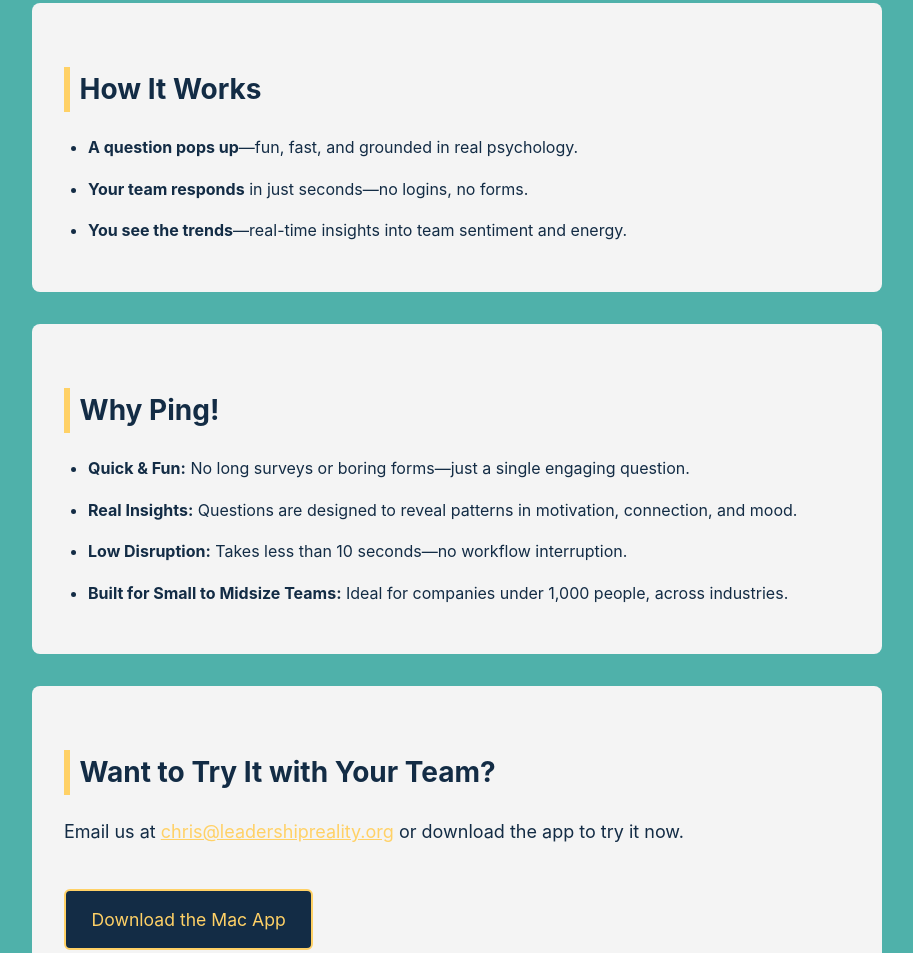
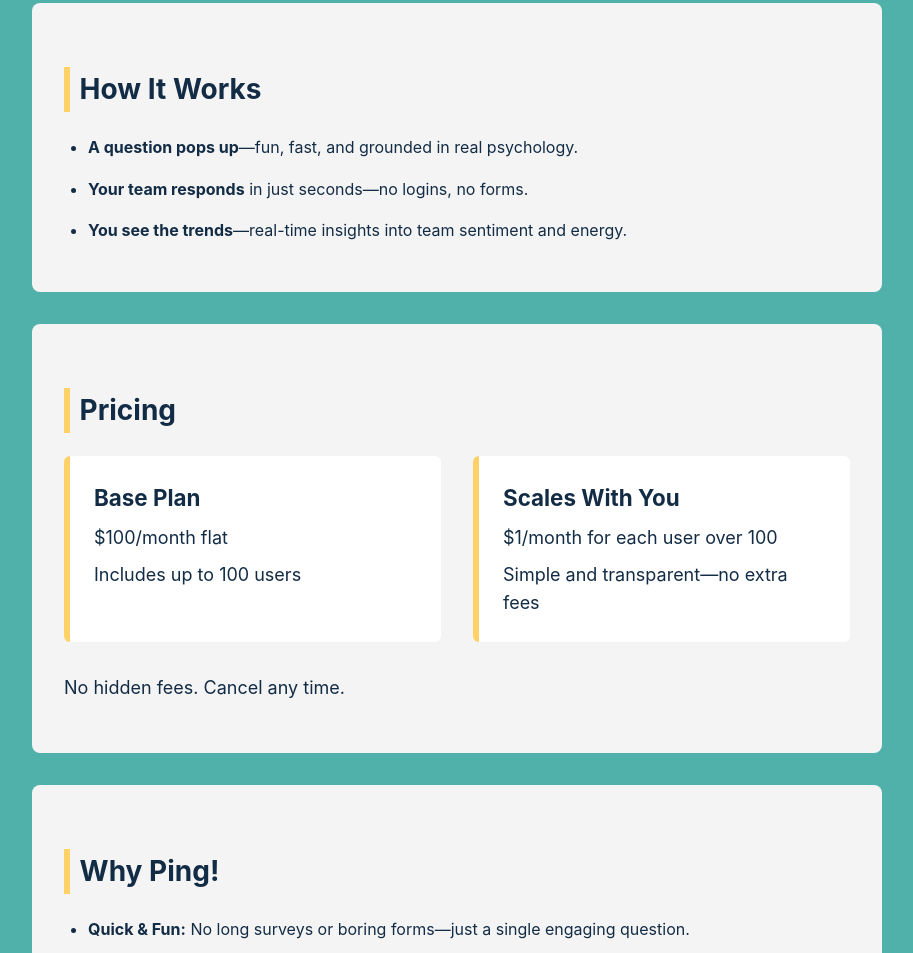
Before and after one commit to LRchris/ping-website, a plain HTML site: page index.html in a window 1280 px wide. Shown: the part 341-1294 px from the top of the page, without its empty margins (183-1096 px from the left). Drawn offline with Linux system fonts and the light colour scheme.

Commit message:
Add pricing section to website

```diff
--- a/index.html
+++ b/index.html
@@ -21,6 +21,22 @@
         <li><strong>You see the trends</strong>—real-time insights into team sentiment and energy.</li>
       </ul>
     </div>
+    <section class="section">
+      <h2>Pricing</h2>
+      <div class="pricing-table">
+        <div class="pricing-box">
+          <h3>Base Plan</h3>
+          <p>$100/month flat</p>
+          <p>Includes up to 100 users</p>
+        </div>
+        <div class="pricing-box">
+          <h3>Scales With You</h3>
+          <p>$1/month for each user over 100</p>
+          <p>Simple and transparent—no extra fees</p>
+        </div>
+      </div>
+      <p style="margin-top: 2rem;">No hidden fees. Cancel any time.</p>
+    </section>
     <div class="section">
       <h2>Why Ping!</h2>
       <ul class="step-list">
```
